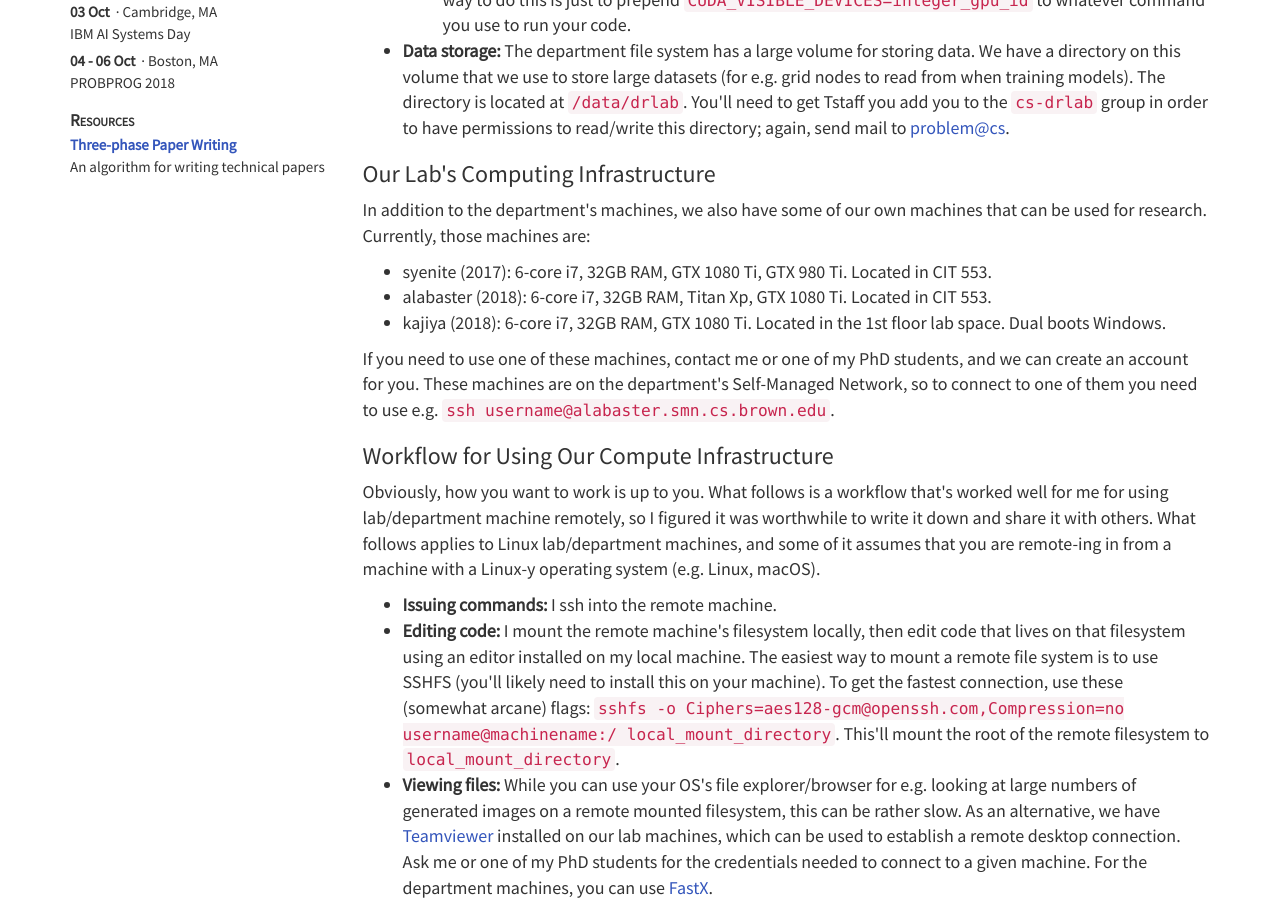
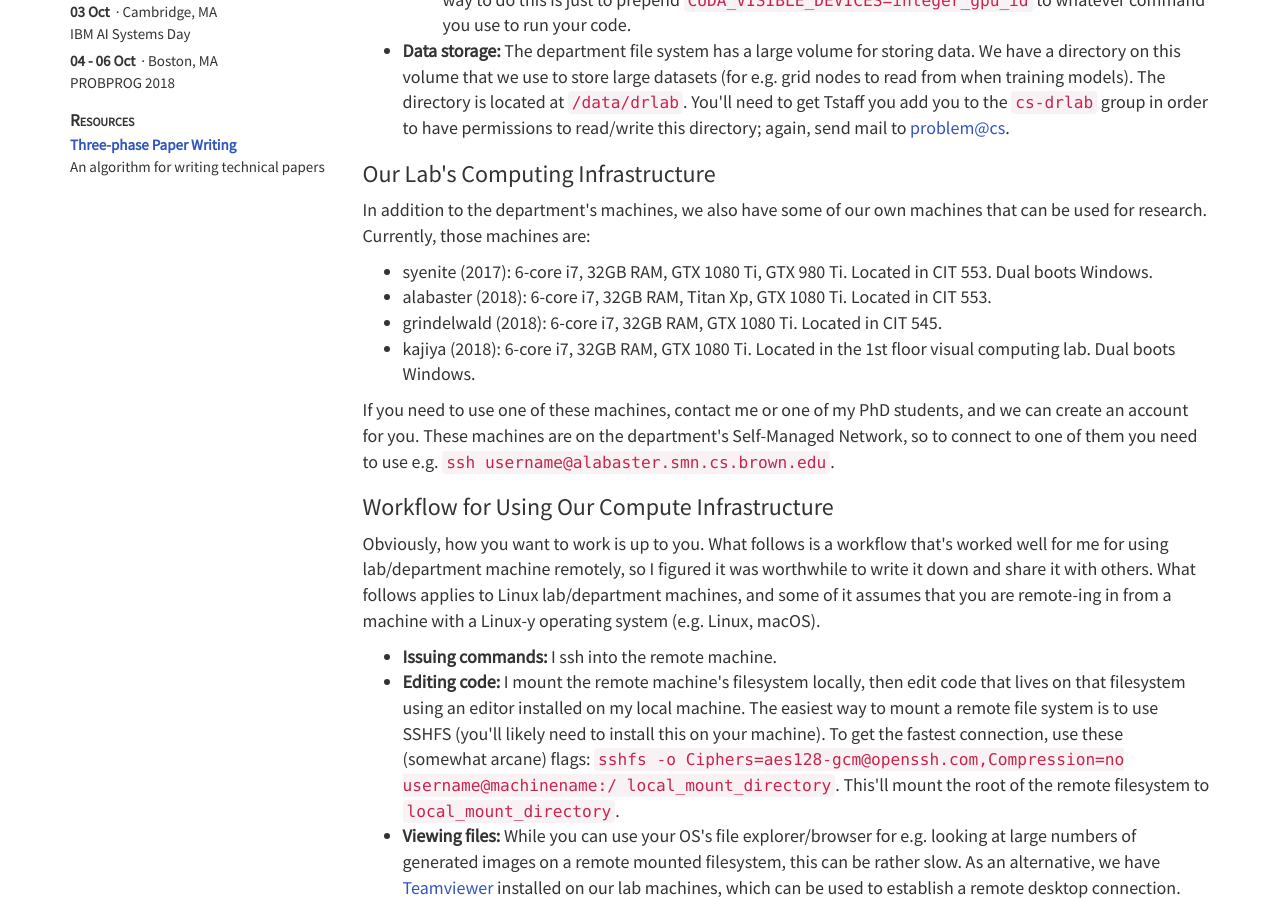
Before and after one commit to dritchie/dritchie.github.io, a Jekyll site: the page built from getting_started.html, in a window 1280 px wide and 900 px high, scrolled down 918 px. Built offline with Jekyll 4.4.1, drawn with Linux system fonts in a browser that asks for light colours.

Commit message:
Update lab machine details.

```diff
--- a/getting_started.html
+++ b/getting_started.html
@@ -53,13 +53,16 @@ layout: post
 
     <ul>
         <li>
-            syenite (2017): 6-core i7, 32GB RAM, GTX 1080 Ti, GTX 980 Ti. Located in CIT 553.
+            syenite (2017): 6-core i7, 32GB RAM, GTX 1080 Ti, GTX 980 Ti. Located in CIT 553. Dual boots Windows.
         </li>
         <li>
             alabaster (2018): 6-core i7, 32GB RAM, Titan Xp, GTX 1080 Ti. Located in CIT 553.
         </li>
         <li>
-            kajiya (2018): 6-core i7, 32GB RAM, GTX 1080 Ti. Located in the 1st floor lab space. Dual boots Windows.
+            grindelwald (2018): 6-core i7, 32GB RAM, GTX 1080 Ti. Located in CIT 545.
+        </li>
+        <li>
+            kajiya (2018): 6-core i7, 32GB RAM, GTX 1080 Ti. Located in the 1st floor visual computing lab. Dual boots Windows.
         </li>
     </ul>
 
```
